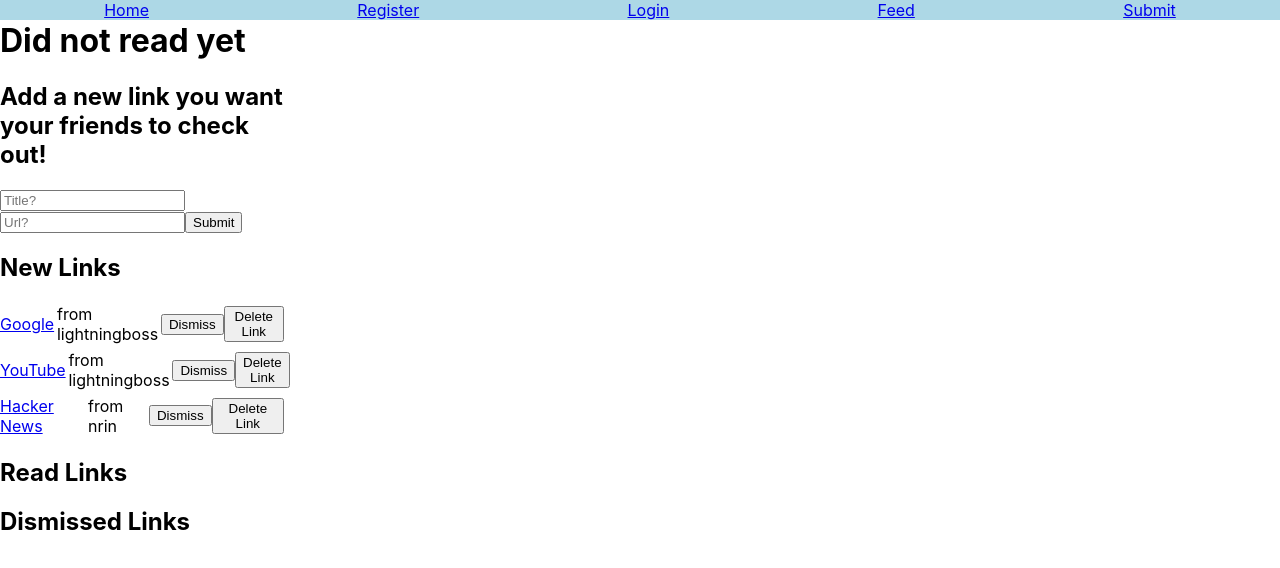
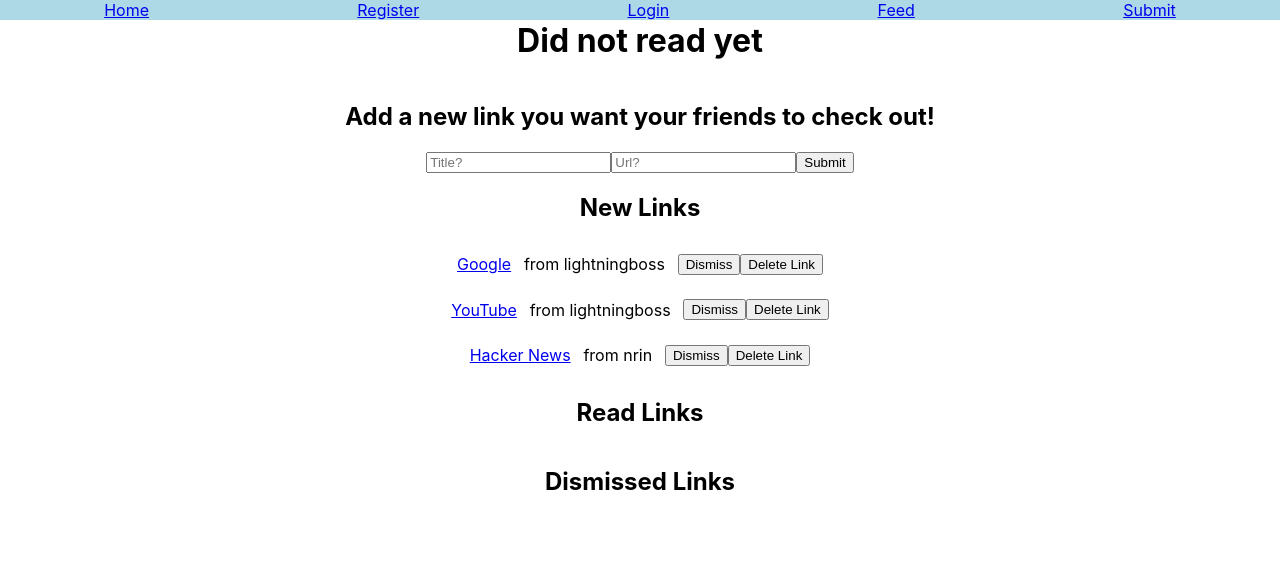
Before and after one commit to remarcable/did-not-read-yet, a React (Create React App) app in the folder client/: page / in a window 1280 px wide. Shown: the top 568 px of the page. Built offline with nearby package versions, Linux system fonts and the light colour scheme.

Commit message:
Add flexbox centering
Finally it is perfectly level - thumbs up if you get the Rick and Morty
reference ;)

```diff
--- a/client/src/components/DisplayLink/DisplayLink.css
+++ b/client/src/components/DisplayLink/DisplayLink.css
@@ -1,7 +1,8 @@
 .container {
-  justify-content: flex-start;
+  justify-content: center;
   align-items: center;
   display: flex;
+  flex-direction: row;
 }
 .text {
   margin: 1%;
--- a/client/src/index.css
+++ b/client/src/index.css
@@ -11,7 +11,13 @@ body {
   -webkit-font-smoothing: antialiased;
   -moz-osx-font-smoothing: grayscale;
 }
-
+div {
+  display: flex;
+  flex-direction: column;
+  justify-content: center;
+  align-items: center;
+  width: 100vw;
+}
 code {
   font-family: source-code-pro, Menlo, Monaco, Consolas, 'Courier New',
     monospace;
```
